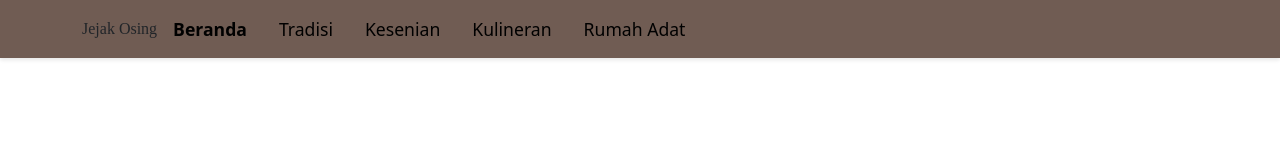
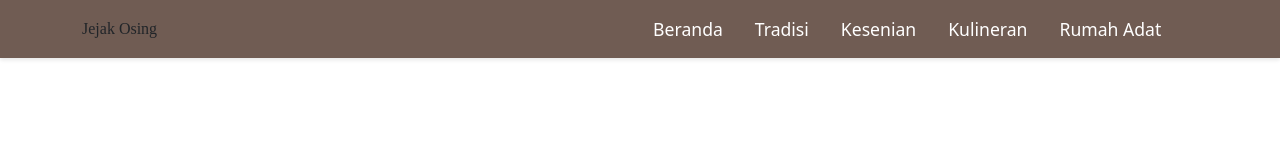
Before and after one commit to mayshellaintan/tefa, a plain HTML site: page Kesenian.html in a window 1280 px wide. Drawn offline with nearby package versions, Linux system fonts and the light colour scheme; a web font is replaced by a local one.

Commit message:
apdet nav

```diff
--- a/index.html
+++ b/Kesenian.html
@@ -15,7 +15,7 @@
 <body>
     <nav class="navbar navbar-expand-lg custom-navbar">
         <div class="container">
-            <a style="font-family: Inknut Antiqua;"> Jejak Osing </a>
+            <a style="font-family: Inknut Antiqua ;"> Jejak Osing </a>
 
             <button class="navbar-toggler" type="button" data-bs-toggle="collapse" data-bs-target="#navbarContent" aria-controls="navbarContent" aria-expanded="false" aria-label="Toggle navigation">
                 <span class="navbar-toggler-icon"></span>
@@ -25,7 +25,7 @@
             <div class="collapse navbar-collapse " id="navbarContent">
                 <ul class="navbar-nav col align-self-end">
                     <li class="nav-item">
-                        <a class="nav-link active" href="#" aria-current="page">Beranda</a>
+                        <a class="nav-link" href="#" aria-current="page"  >Beranda</a>
                     </li>
                     <li class="nav-item">
                         <a class="nav-link" href="#">Tradisi</a>
--- a/style.css
+++ b/style.css
@@ -1,3 +1,5 @@
+/* NAVBAR */
+
 
 .custom-navbar {
             background-color: #705C53;
@@ -11,7 +13,9 @@
         }
 
         .navbar-nav .nav-link {
-            color: #000 ;
+            color: #ffffff ;
+            position: relative;
+            left: 30rem;
             font-size: 1.1rem;
             font-weight: 500;
             margin: 0 0.5rem;
@@ -20,10 +24,13 @@
         }
 
         .navbar-nav .nav-link:hover {
-            color: #000 ;
+            color: #ffffff ;
         }
 
         .navbar-nav .nav-link.active {
             color: #ffff ;
             font-weight: 600;
         }
+
+
+     /* KESENIAN */
```
